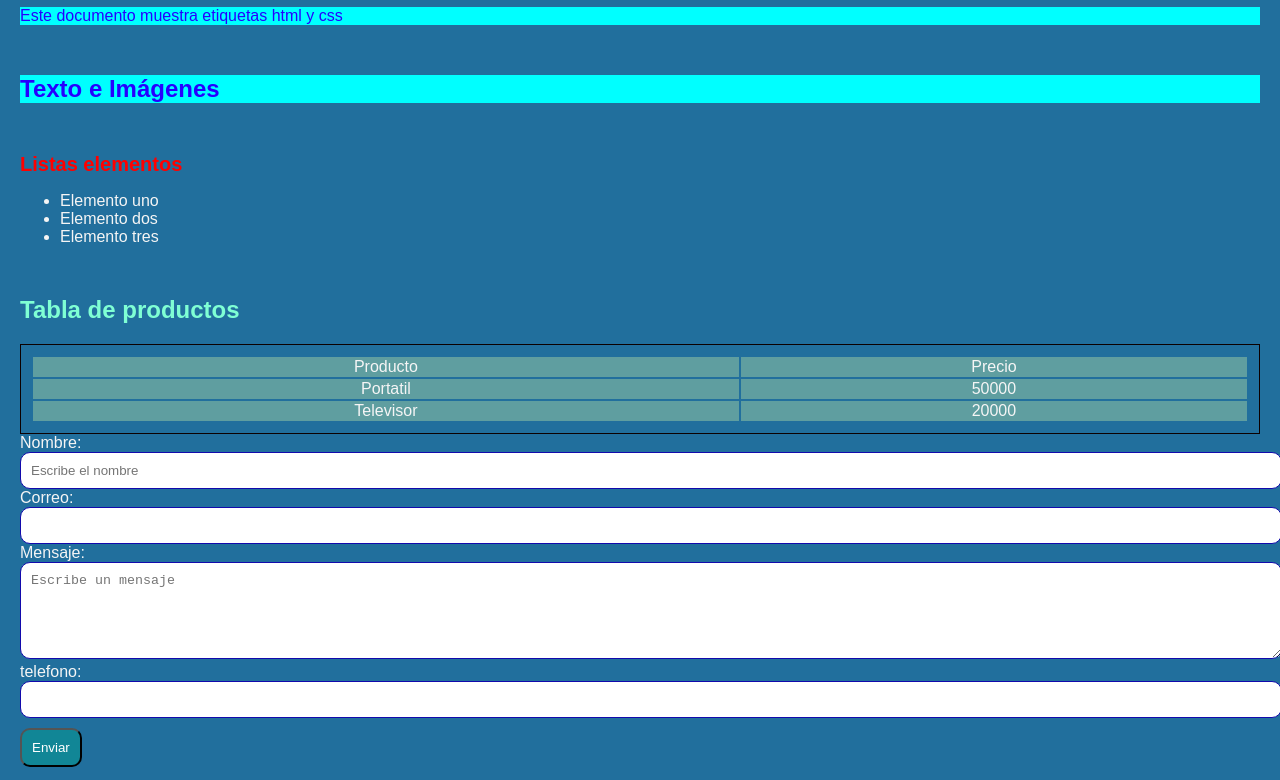
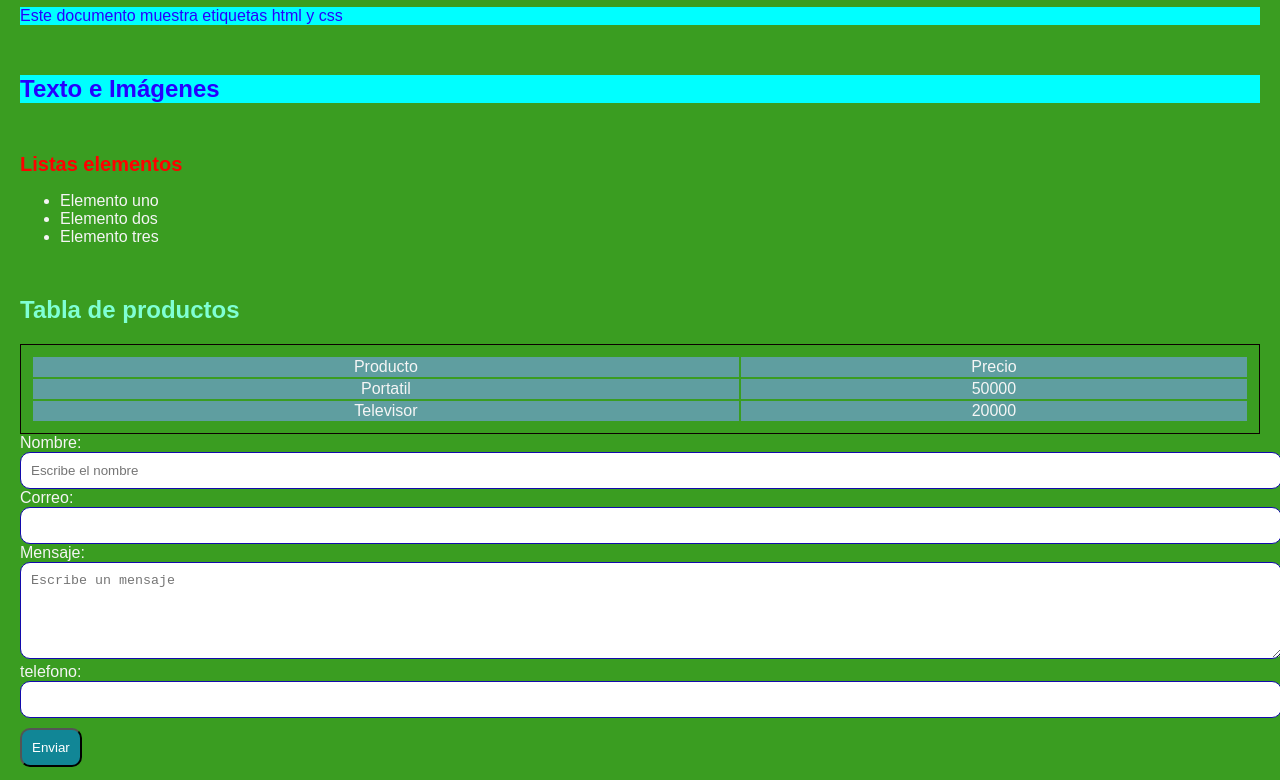
Before and after one commit to jjsedano84/mi-sitio-basico, a plain HTML site: page index.html in a window 1280 px wide. Shown: the part 131-911 px from the top of the page. Drawn offline with Linux system fonts and the light colour scheme.

Commit message:
cambio fondo

```diff
--- a/index.html
+++ b/index.html
@@ -6,7 +6,7 @@
     <title>Portal Web</title>
     <style>
         body {
-            background-color: #216f9d;
+            background-color: #3a9d21;
             color: whitesmoke;
             font-family: Arial, Helvetica, sans-serif;
             margin: 20px;
```
